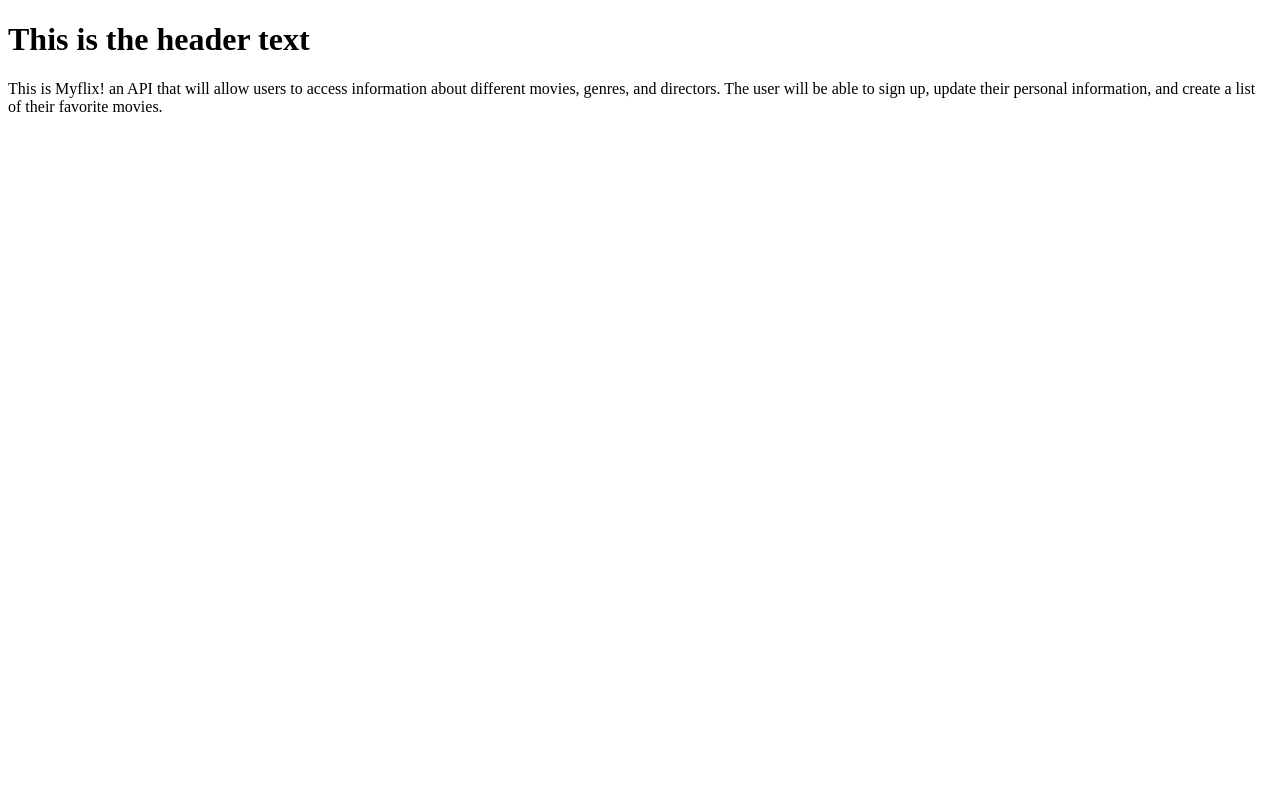
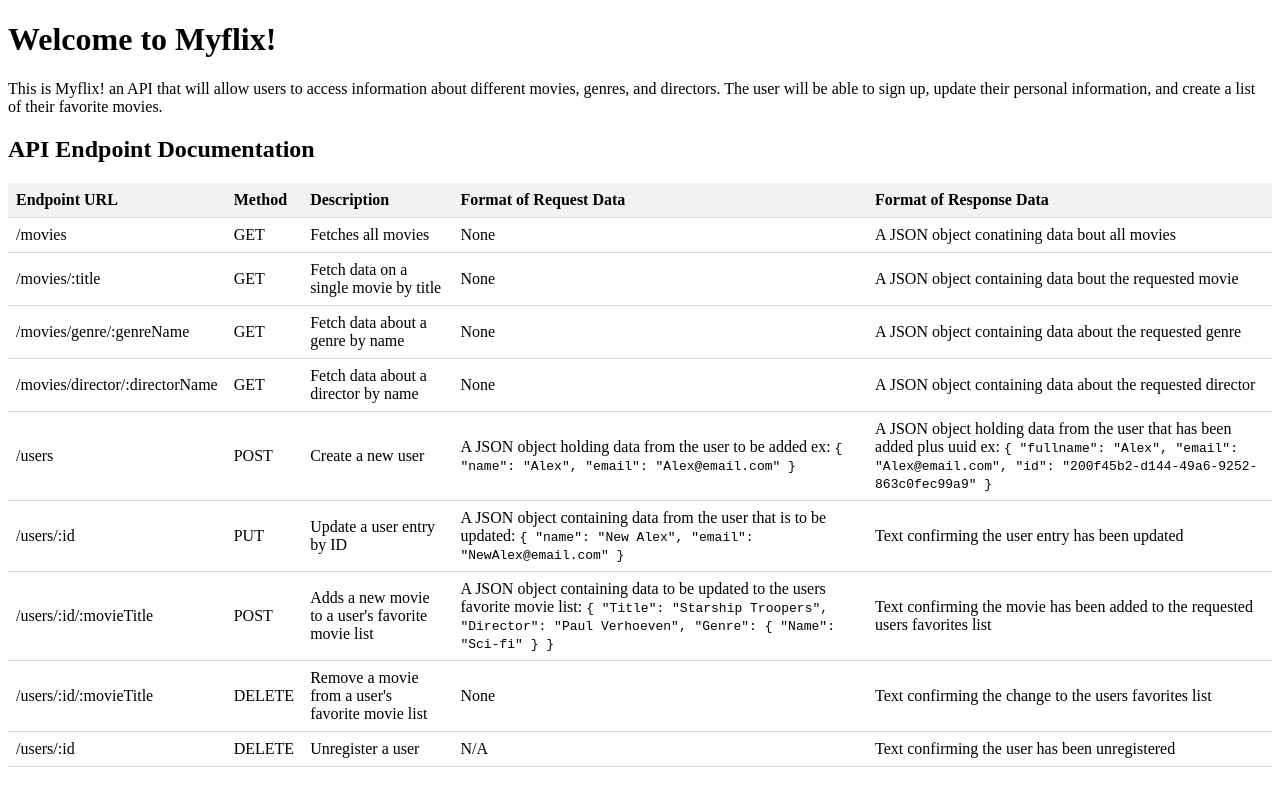
Before and after one commit to ajackonski/movie_api, a website: page public/documentation.html in a window 1280 px wide. Drawn offline with Linux system fonts and the light colour scheme.

Commit message:
updated documentation

```diff
--- a/index.js
+++ b/index.js
@@ -38,6 +38,7 @@
  {
   id: 1,
   name: "alex",
+  email: "alex@email.com",
   favoriteMovies: ["The Thing"]
  }
 
@@ -86,7 +87,7 @@
     return res.status(400).send("no such genre!")
   }
 });
-
+//get data on a director
 app.get('/movies/director/:directorName', (req, res) => {
   const { directorName } = req.params;
   const director = movies.find(movie => movie.Director.Name === directorName).Director;
--- a/public/documentation.html
+++ b/public/documentation.html
@@ -4,9 +4,130 @@
     <meta charset="UTF-8">
     <meta name="viewport" content="width=device-width, initial-scale=1.0">
     <title>Movie-api-doc</title>
+    <style>
+        table {
+          width: 100%;
+          border-collapse: collapse;
+        }
+        th, td {
+          padding: 8px;
+          text-align: left;
+          border-bottom: 1px solid #ddd;
+        }
+        th {
+          background-color: #f2f2f2;
+        }
+      </style>
 </head>
 <body>
-    <h1>This is the header text</h1>
+    <h1>Welcome to Myflix!</h1>
     <p>This is Myflix! an API that will allow users to access information about different movies, genres, and directors. The user will be able to sign up, update their personal information, and create a list of their favorite movies. </p>
+<div class="documentation table">
+    <h2>API Endpoint Documentation</h2>
+
+    <table>
+    <tr>
+            <th>Endpoint URL</th>
+            <th>Method</th>
+            <th>Description</th>
+            <th>Format of Request Data</th>
+            <th>Format of Response Data</th>
+    </tr>
+    <tr>
+        <td>/movies</td>
+        <td>GET</td>
+        <td>Fetches all movies</td>
+        <td>None</td>
+        <td>A JSON object conatining data bout all movies</td>
+    </tr>
+    <tr>
+        <td>/movies/:title</td>
+        <td>GET</td>
+        <td>Fetch data on a single movie by title</td>
+        <td>None</td>
+        <td>A JSON object containing data bout the requested movie</td>
+      </tr>
+      <tr>
+        <td>/movies/genre/:genreName</td>
+        <td>GET</td>
+        <td>Fetch data about a genre by name</td>
+        <td>None</td>
+        <td>A JSON object containing data about the requested genre</td>
+      </tr>
+      <tr>
+        <td>/movies/director/:directorName</td>
+        <td>GET</td>
+        <td>Fetch data about a director by name</td>
+        <td>None</td>
+        <td>A JSON object containing data about the requested director</td>
+      </tr>
+      <tr>
+        <td>/users</td>
+        <td>POST</td>
+        <td>Create a new user</td>
+        <td>A JSON object holding data from the user to be added ex:
+            <code>
+                {
+                    "name": "Alex",
+                    "email": "Alex@email.com"
+                }
+            </code></td>
+        <td>A JSON object holding data from the user that has been added plus uuid ex:
+            <code>
+                {
+                    "fullname": "Alex",
+                    "email": "Alex@email.com",
+                    "id": "200f45b2-d144-49a6-9252-863c0fec99a9"
+                }
+            </code></td>
+      </tr>
+      <tr>
+        <td>/users/:id</td>
+        <td>PUT</td>
+        <td>Update a user entry by ID</td>
+        <td>A JSON object containing data from the user that is to be updated:
+            <code>
+                {
+                    "name": "New Alex",
+                    "email": "NewAlex@email.com"
+                }
+            </code>
+        </td>
+        <td>Text confirming the user entry has been updated</td>
+      </tr>
+      <tr>
+        <td>/users/:id/:movieTitle</td>
+        <td>POST</td>
+        <td>Adds a new movie to a user's favorite movie list</td>
+        <td>A JSON object  containing  data to be updated to the users favorite movie list:
+            <code>
+                {
+                    "Title": "Starship Troopers",
+                    "Director": "Paul Verhoeven",
+                    "Genre": {
+                        "Name": "Sci-fi"
+                    }
+                }
+            </code>
+        </td>
+        <td>Text confirming the movie has been added to the requested users favorites list</td>
+      </tr>
+      <tr>
+        <td>/users/:id/:movieTitle</td>
+        <td>DELETE</td>
+        <td>Remove a movie from a user's favorite movie list</td>
+        <td>None</td>
+        <td>Text confirming the change to the users favorites list</td>
+       </tr>
+       <tr>
+        <td>/users/:id</td>
+        <td>DELETE</td>
+        <td>Unregister a user</td>
+        <td>N/A</td>
+        <td>Text confirming the user has been unregistered</td>
+      </tr>
+    </table>
+</div>
+
 </body>
 </html>
```
Also changed, not shown: log.txt (+12 -0 lines).
